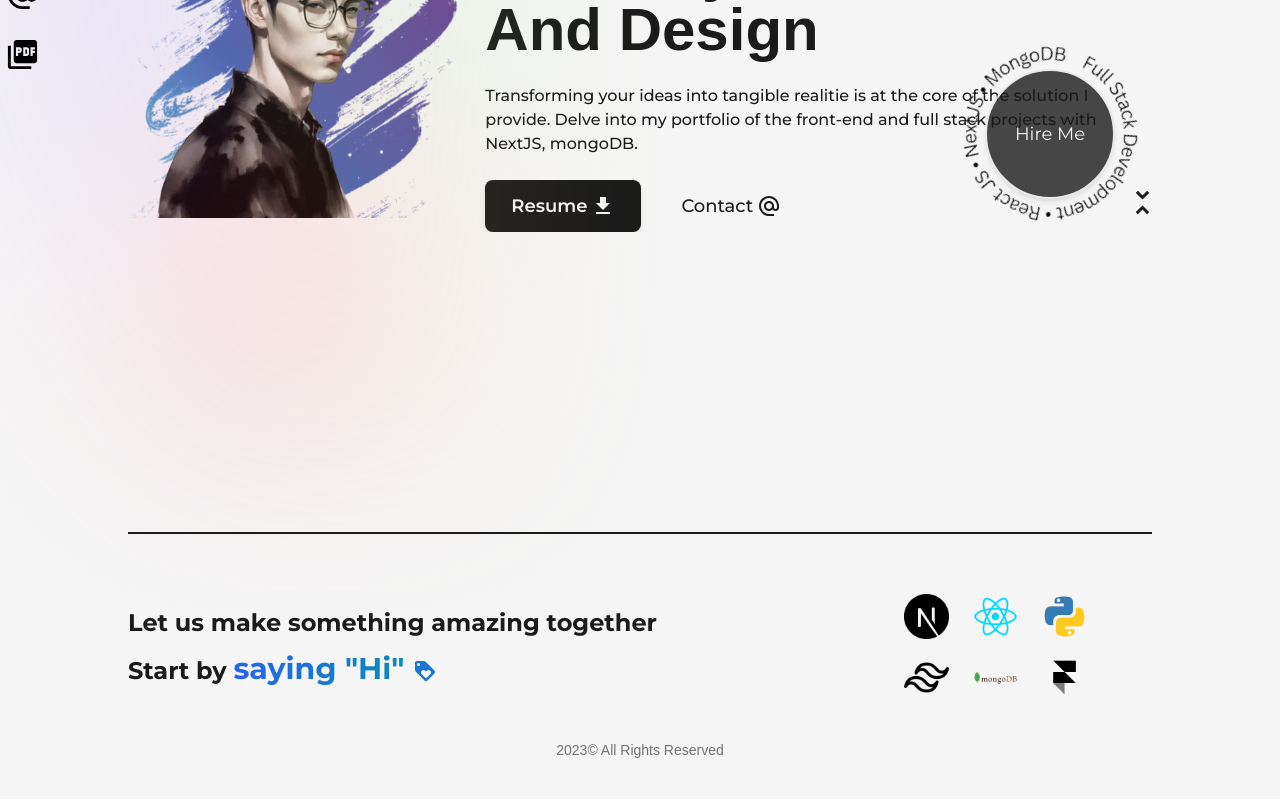
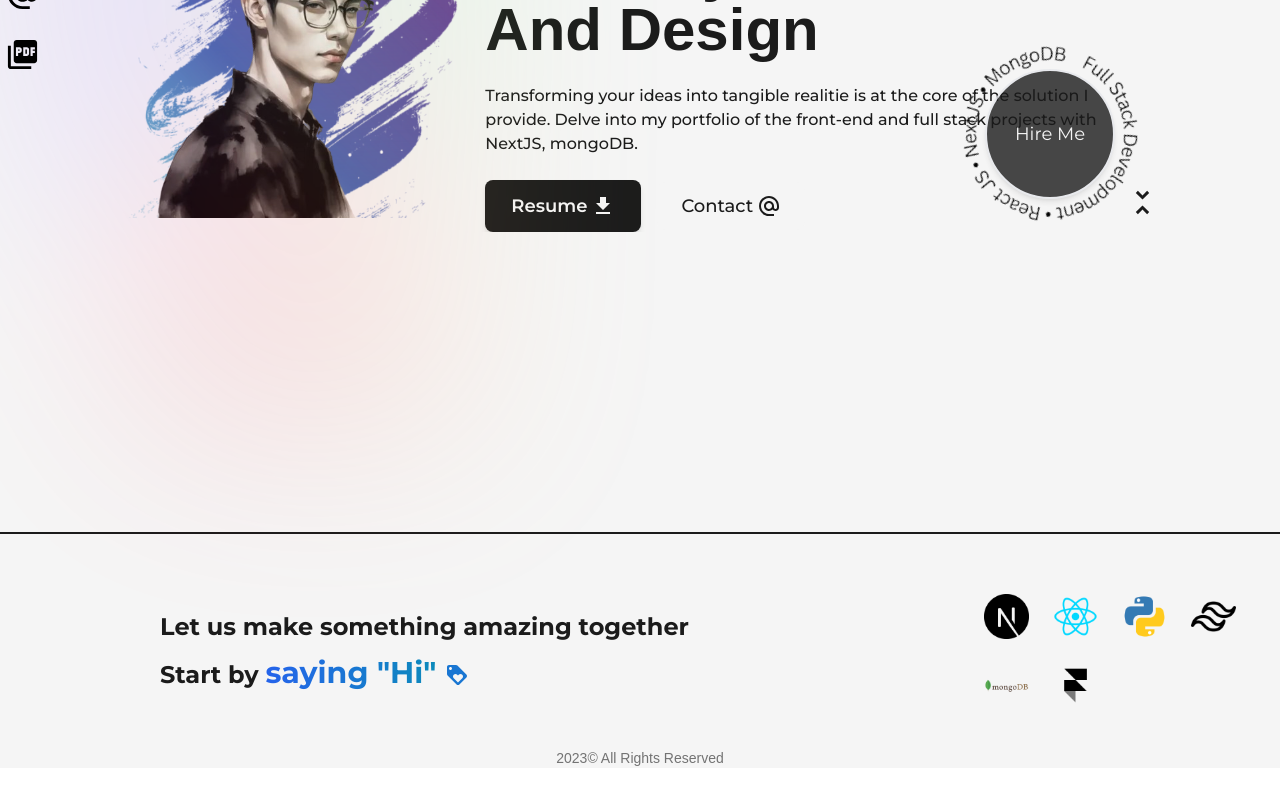
Before and after one commit to Haoran-ryan/ryan-portfolio, a Next.js app: page / in a window 1280 px wide. Shown: the part 436-1236 px from the top of the page. Built offline with nearby package versions, Linux system fonts and the light colour scheme; a web font is replaced by a local one.

Commit message:
fine tune

```diff
--- a/app/layout.js
+++ b/app/layout.js
@@ -18,9 +18,7 @@ export default function RootLayout({ children }) {
         <div className=" relative min-h-screen w-full bg-light font-mont">
           <NavBar />
           {children}
-          <Container>
-            <Footer />
-          </Container>
+          <Footer />
         </div>
       </body>
     </html>
--- a/components/Footer.jsx
+++ b/components/Footer.jsx
@@ -15,10 +15,10 @@ const Footer = () => {
       initial="hidden"
       whileInView="show"
       viewport={{ once: false, amount: 0.25 }}
-      className="mt-20 w-full border-t-2 border-solid border-dark pt-5 font-medium"
+      className="mt-20 w-full border-t-2 border-solid border-dark pt-5 font-medium "
     >
-      <motion.div variants={footerVariants} className="flex-between my-10">
-        <div className="flex-auto text-2xl font-bold leading-loose text-dark">
+      <motion.div variants={footerVariants} className="flex-center my-10">
+        <div className="ml-20 flex-auto text-2xl font-bold leading-loose text-dark xl:ml-40">
           <span>Let us make something amazing together</span>
           <br />
           <span>
@@ -34,7 +34,7 @@ const Footer = () => {
           </span>
         </div>
         <div className="flex-1">
-          <div className={`flex-start flex-wrap gap-x-6 gap-y-4`}>
+          <div className={`flex-start flex-wrap gap-6`}>
             {myFullStack.map((skill) => (
               <motion.div
                 whileHover={{ y: -5 }}
--- a/components/HireMe.jsx
+++ b/components/HireMe.jsx
@@ -36,11 +36,14 @@ const HireMe = () => {
         className="absolute bottom-16 right-10 cursor-pointer"
       >
         {open ? (
-          <UnfoldLessIcon fontSize="large" />
+          <UnfoldLessIcon
+            fontSize="large"
+            className="hover:scale-150 hover:animate-pulse"
+          />
         ) : (
           <UnfoldMoreIcon
             fontSize="large"
-            className="animate-pulse hover:scale-125 hover:animate-none"
+            className="animate-bounce hover:scale-150 hover:animate-none"
           />
         )}
       </div>
--- a/components/SideBar.jsx
+++ b/components/SideBar.jsx
@@ -8,7 +8,7 @@ const SideBar = () => {
         {SideBarLinks.map((link) => (
           <li
             key={link.name}
-            className="flex-between ml-[-80px] h-[60px] w-[120px] capitalize duration-300 hover:ml-[10px] hover:underline"
+            className="flex-between ml-[-80px] h-[60px] w-[120px] capitalize duration-300 hover:ml-[10px] hover:scale-110 hover:underline"
           >
             <Link href={link.url} className="flex-between w-full ">
               {link.name} {link.icon}
--- a/components/Skills.jsx
+++ b/components/Skills.jsx
@@ -8,8 +8,9 @@ export const SkillCard = ({ label, x, y }) => {
       whileHover={{ scale: 1.1 }}
       initial={{ x: 0, y: 0 }}
       whileInView={{ x, y }}
-      transition={{ duration: 1.5 }}
-      className="flex-center absolute cursor-pointer rounded-full border-dark bg-dark px-6 py-3 font-semibold text-light opacity-80 shadow-sm hover:z-50 hover:border hover:bg-light hover:text-dark/75 hover:opacity-100 hover:shadow-xl"
+      transition={{ duration: 1.01 }}
+      viewport={{ once: false, amount: 0.25 }}
+      className="flex-center absolute animate-pulse cursor-pointer rounded-full border-dark bg-dark px-6 py-3 font-semibold text-light opacity-80 shadow-sm hover:z-50 hover:animate-none hover:border hover:bg-light hover:text-dark/75 hover:opacity-100 hover:shadow-xl"
     >
       {label}
     </motion.div>
@@ -22,7 +23,7 @@ const Skills = () => {
       <h2 className="mt-64 w-full text-center text-8xl font-bold text-dark/90">
         Skills
       </h2>
-      <div className="flex-center relative h-screen w-full rounded-full bg-circularLight">
+      <div className="flex-center relative h-screen w-full overflow-y-hidden rounded-full bg-circularLight">
         <motion.div
           whileHover={{ scale: 1.1 }}
           className="flex-center cursor-pointer rounded-full bg-dark px-6 py-10 text-light shadow-dark"
```
